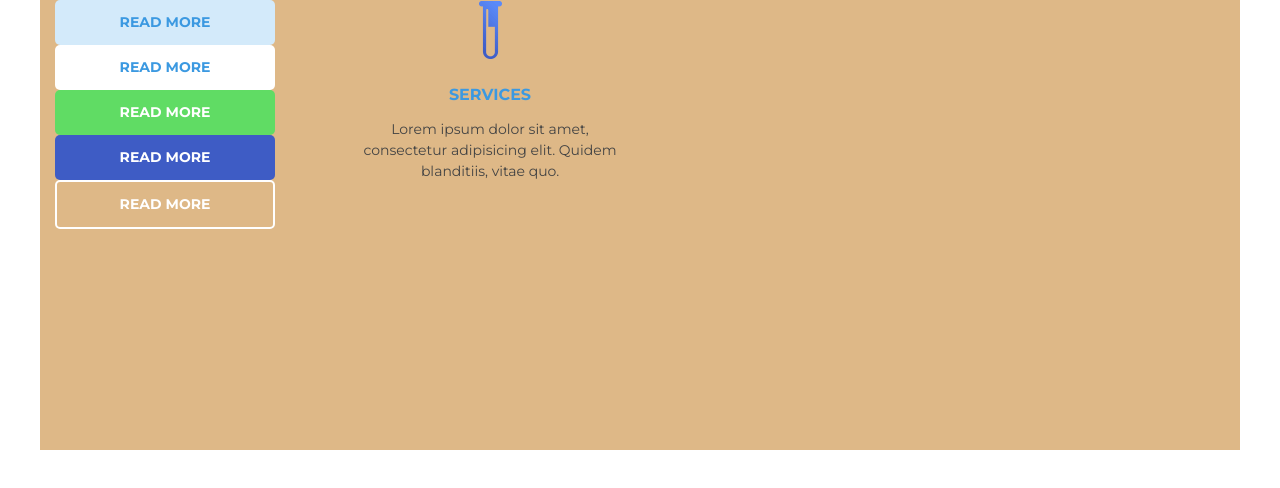
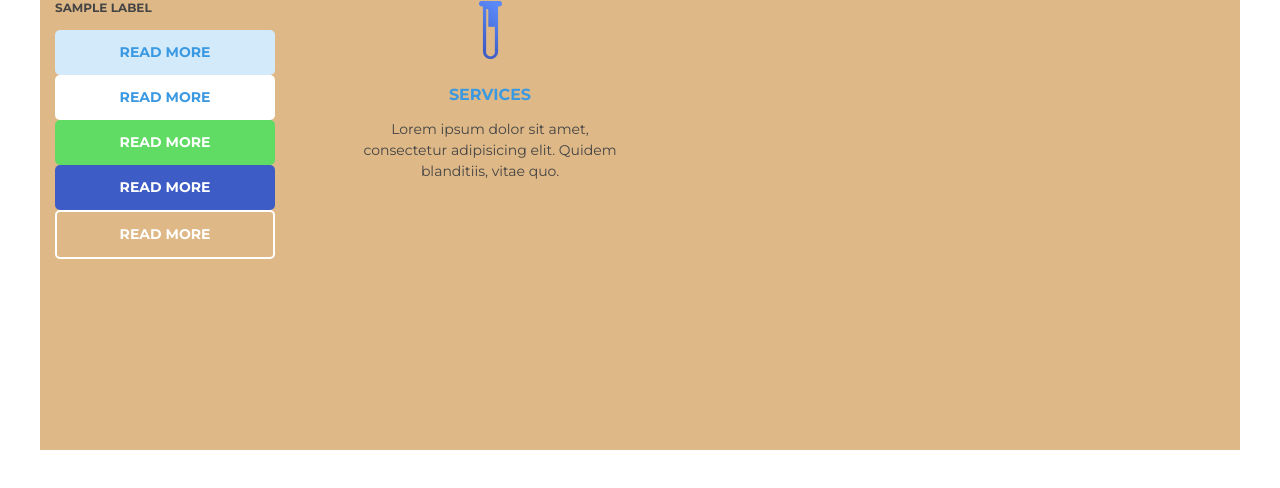
Before and after one commit to DawidKopicki/medical-website, a website: page index.html in a window 1280 px wide. Drawn offline with Linux system fonts and the light colour scheme.

Commit message:
Label styling

```diff
--- a/dev-assets/06-components/_components.scss
+++ b/dev-assets/06-components/_components.scss
@@ -2,3 +2,4 @@
 @import '_heading.scss';
 @import '_nav.scss';
 @import '_icon-box.scss';
+@import '_label.scss';
--- /dev/null
+++ b/dev-assets/06-components/_label.scss
@@ -0,0 +1,7 @@
+.c-label {
+	display: block;
+	font-size: $font-size-6;
+	font-weight: bold;
+	margin-bottom: $grid-base * 1.5;
+	text-transform: uppercase;
+}
--- a/index.html
+++ b/index.html
@@ -11,6 +11,7 @@
 	<div class="o-container">
 		<div class="o-row" style="background-color: burlywood;">
 			<div class="o-col o-col--md50 o-col--lg25" style="height: 400px; margin-bottom: 50px;">
+				<span class='c-label'>Sample label</span>
 				<a class="c-btn c-btn--primary" href="#">Read more</a>
 				<a class="c-btn c-btn--light" href="#">Read more</a>
 				<a class="c-btn c-btn--accent" href="#">Read more</a>
```
Also changed, not shown: prod-assets/style.css.
